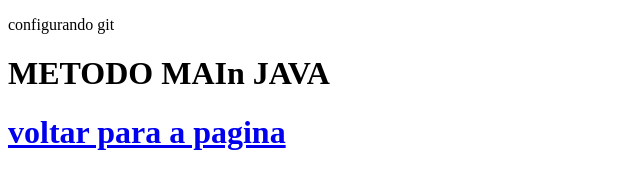
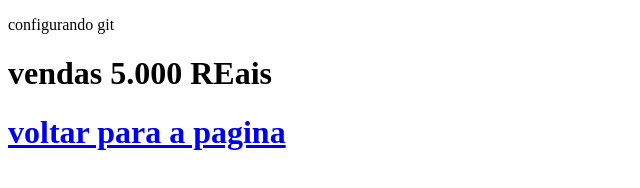
Before and after one commit to gilbertoof/aula-github, a plain HTML site: page vendas.html in a window 1280 px wide. Shown: the whole page, without its empty margins (0-640 px from the left). Drawn offline with Linux system fonts and the light colour scheme.

Commit message:
add valor

```diff
--- a/vendas.html
+++ b/vendas.html
@@ -7,7 +7,7 @@
 </head>
 <body>
   <p>configurando git</p>
-  <h1>METODO MAIn JAVA</h1>
+  <h1>vendas 5.000 REais</h1>
 </body>
 <h1><a href="http://"><vendas class="html"> voltar para a pagina</vendas></a></h1>
 </html>
```
